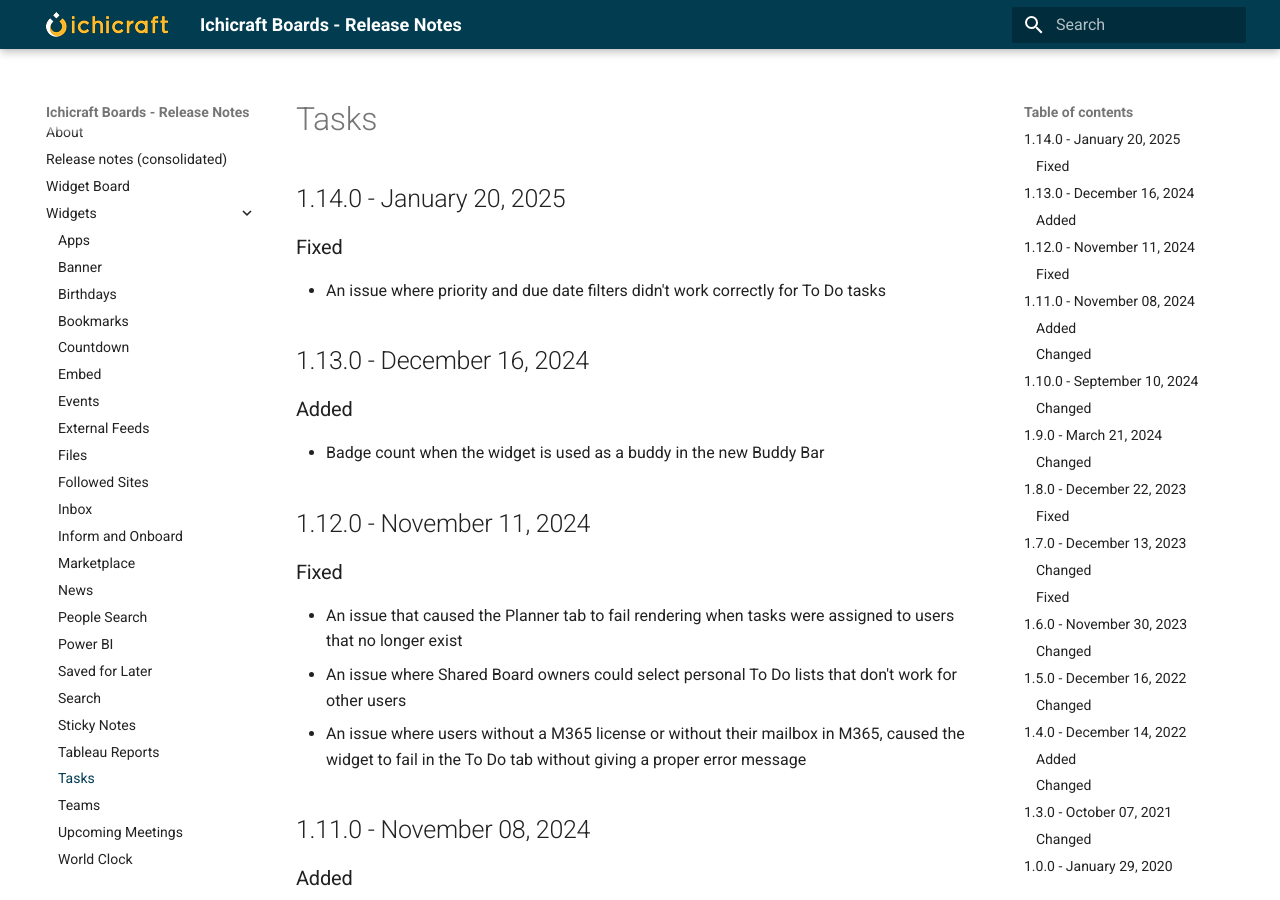
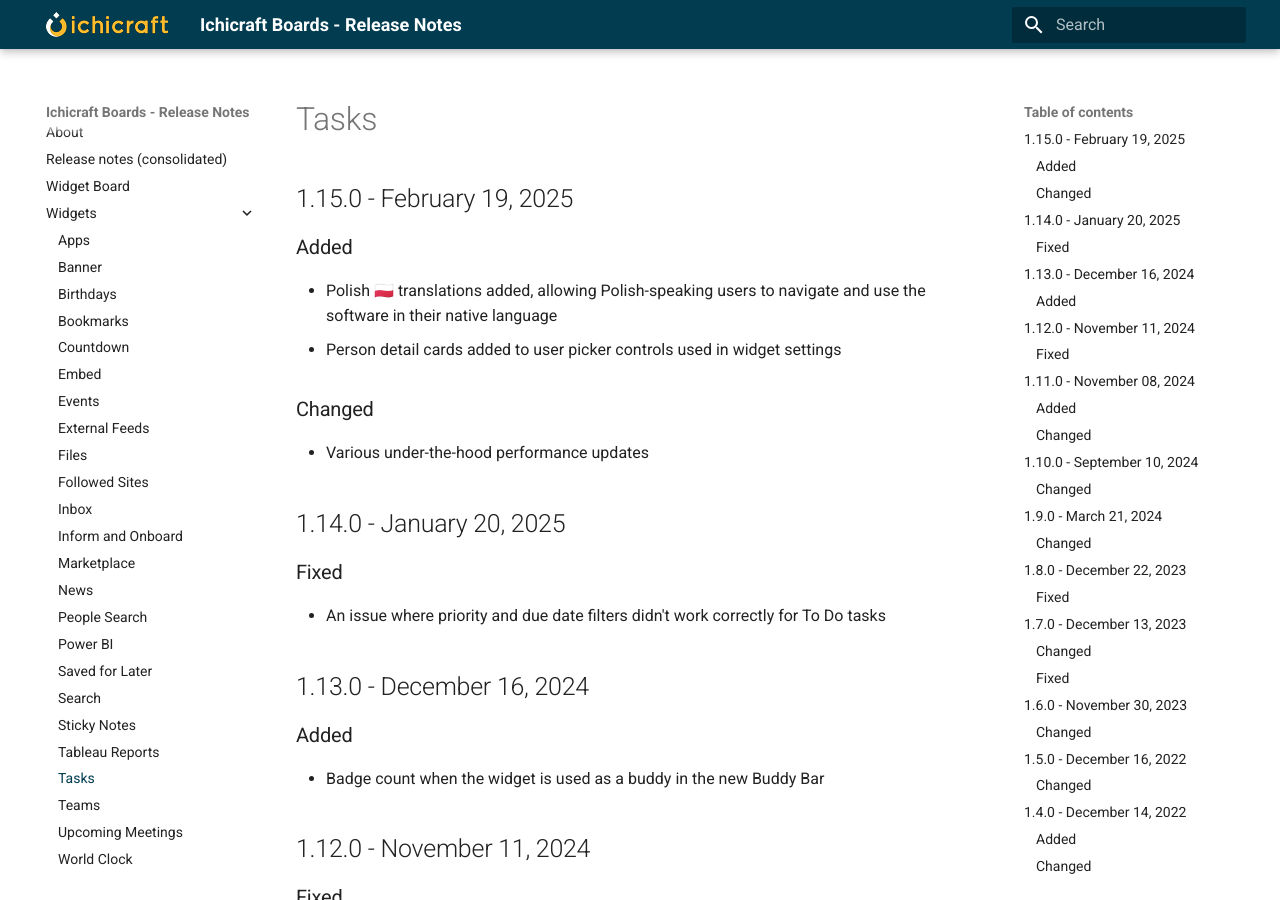
Before and after one commit to ichicraft/widgets-docs, an MkDocs documentation site: the page built from docs/Widgets/Tasks.md, in a window 1280 px wide and 900 px high. Built offline with MkDocs 1.6.1 and Material for MkDocs 9.7.7, drawn with Linux system fonts in a browser that asks for light colours.

```diff
--- a/docs/Widgets/Tasks.md
+++ b/docs/Widgets/Tasks.md
@@ -1,3 +1,12 @@
+## 1.15.0 - February 19, 2025
+
+### Added
+- Polish 🇵🇱 translations added, allowing Polish-speaking users to navigate and use the software in their native language
+- Person detail cards added to user picker controls used in widget settings
+
+### Changed
+- Various under-the-hood performance updates
+
 ## 1.14.0 - January 20, 2025
 
 ### Fixed
```
Also changed, not shown: docs/Release-notes-(consolidated).md (+9 -0 lines).
